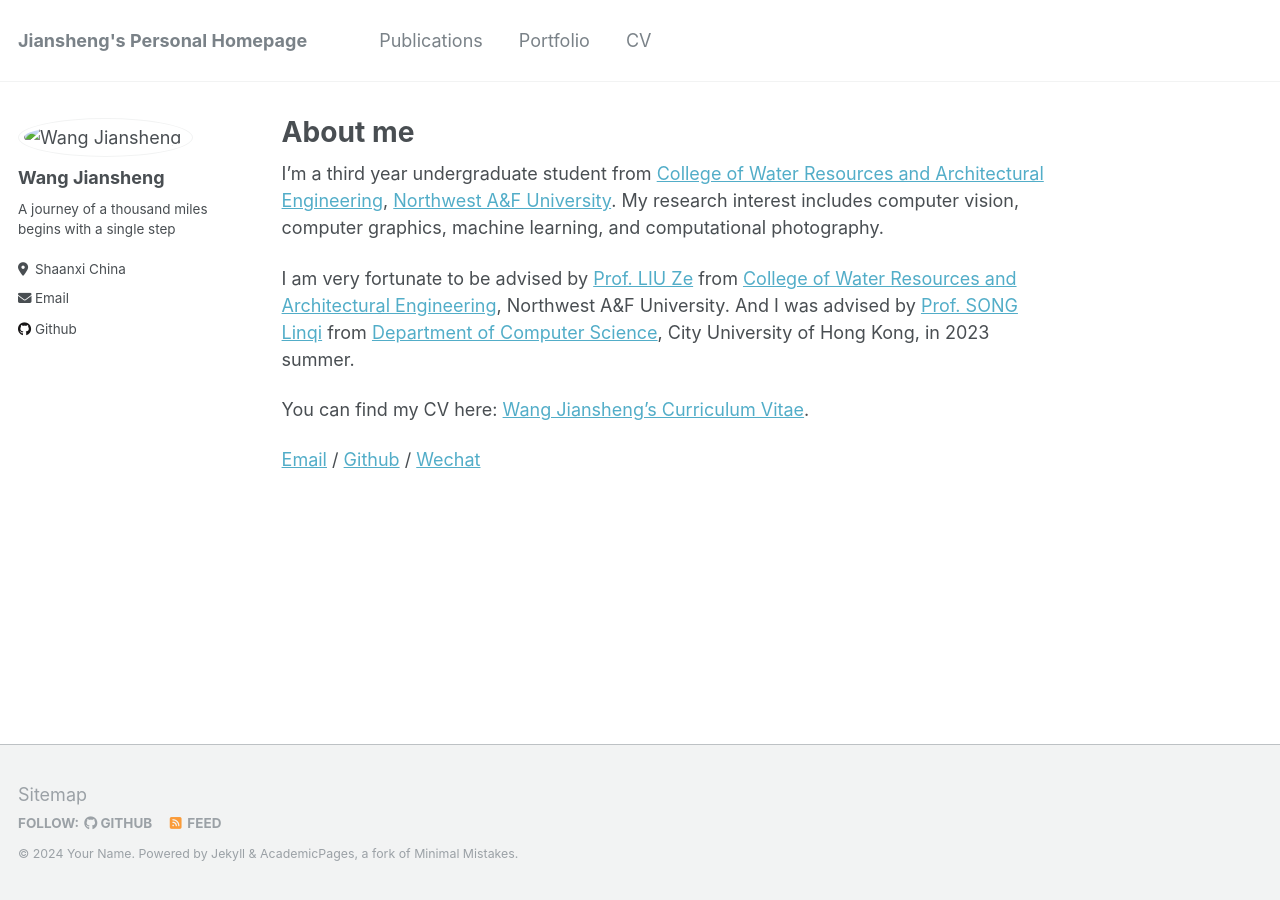
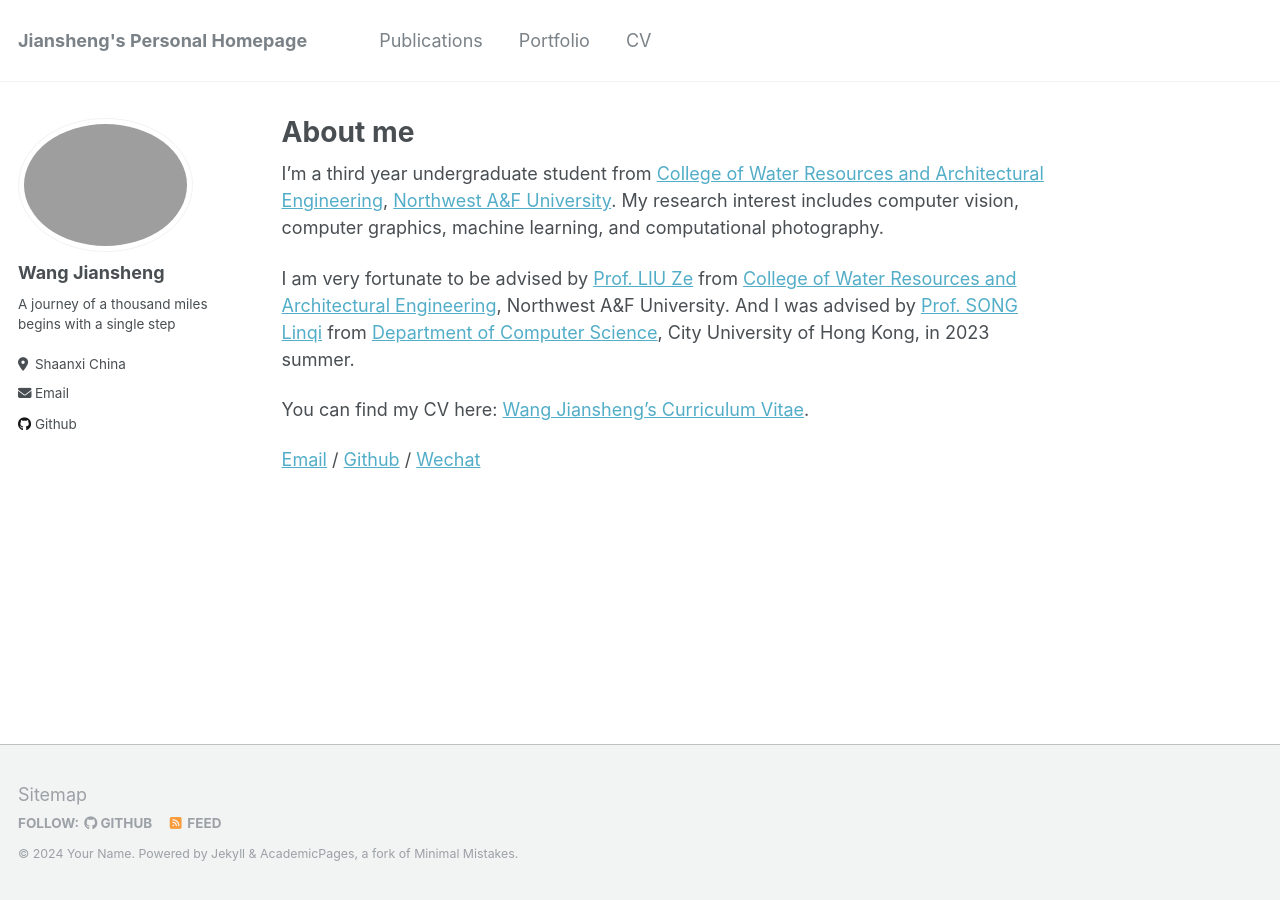
Before and after one commit to Servais-Ja/Jiansheng-Wang.github.io, a Jekyll site: the page built from _pages/about.md, in a window 1280 px wide. Built offline with Jekyll 4.4.1, drawn with Linux system fonts in a browser that asks for light colours.

Commit message:
Update _config.yml

```diff
--- a/_config.yml
+++ b/_config.yml
@@ -21,7 +21,7 @@ repository               : "Servais-Ja/Jiansheng-Wang.github.io"
 #               Additional customization can be done by editing /_includes/author-profile.html
 author:
   # Biographic information
-  avatar           : "/images/photo.JPG"
+  avatar           : "/images/photo1.PNG"
   name             : "Wang Jiansheng"
   pronouns         : # example: "she/her"
   bio              : "A journey of a thousand miles begins with a single step"
```
